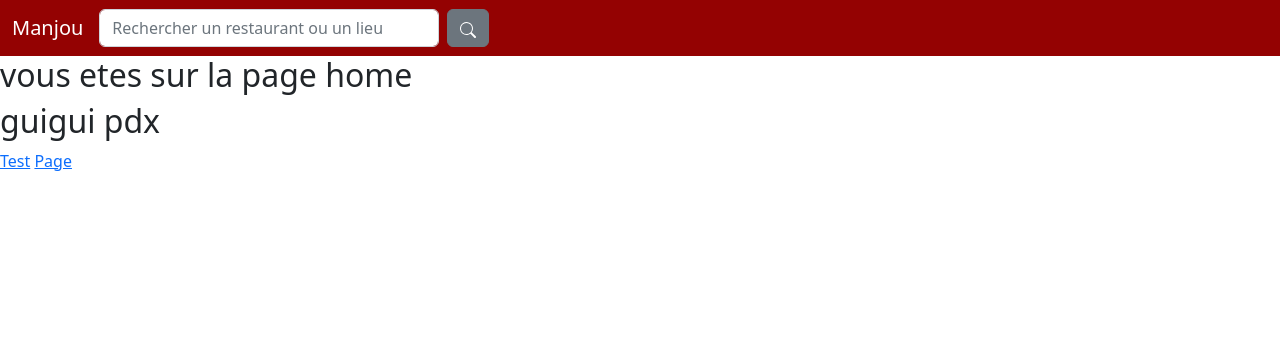
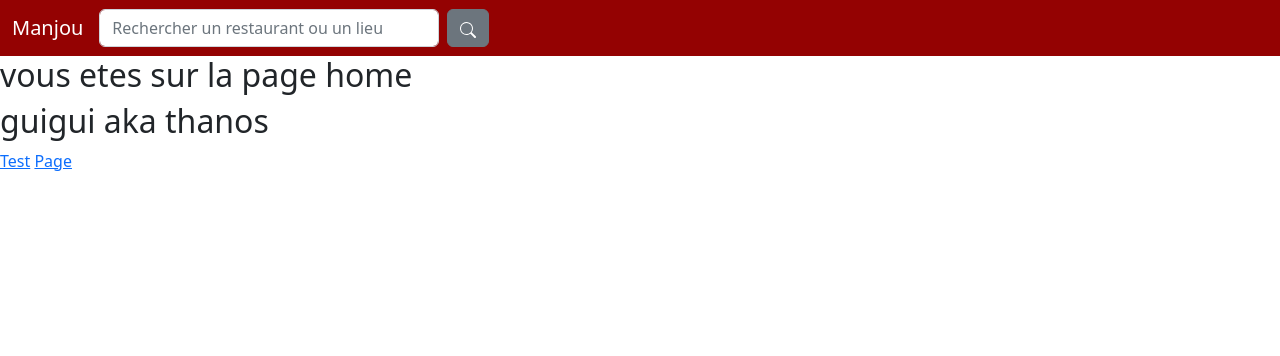
Before and after one commit to JeremSSJ/Manjou, a PHP site: page / in a window 1280 px wide. Shown: the top 356 px of the page. Run offline with PHP 8.4, Linux system fonts and the light colour scheme; some libraries are stand-ins or nearby versions.

Commit message:
guiguithanos

```diff
--- a/view/home.php
+++ b/view/home.php
@@ -1,7 +1,7 @@
 <?php
 
 echo '<h2>vous etes sur la page home</h2>';
-echo '<h2>guigui pdx</h2>';
+echo '<h2>guigui aka thanos</h2>';
 ?>
 <a href="<?= $router->generate('test') ?>">Test</a>
 <a href="<?= $router->generate('page') ?>">Page</a>
```
